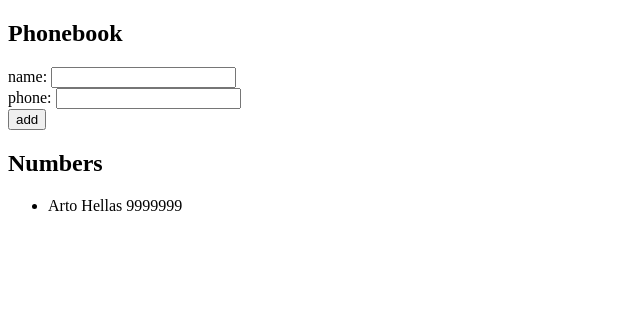
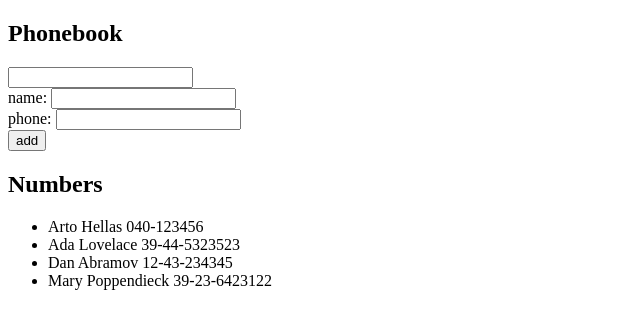
Before and after one commit to stacy-gol/web-crash-course, a React (Create React App) app in the folder Part2-phonebook/: page / in a window 1280 px wide. Shown: the top 328 px of the page, without its empty margins (0-640 px from the left). Built offline with nearby package versions, Linux system fonts and the light colour scheme.

Commit message:
Part 2b exercise 2.9 adding filtering

```diff
--- a/Part2-phonebook/src/App.js
+++ b/Part2-phonebook/src/App.js
@@ -3,12 +3,16 @@
 
 
 const App = () => {
+  const [newName, setNewName] = useState('')
+  const [newPhone, setNewPhone] = useState('')
+  const [personSearched, setSearch] =  useState('')
   const [persons, setPersons] = useState([
-    { name: 'Arto Hellas', phone: '9999999' }
+    { name: 'Arto Hellas', phone: '040-123456', id: 1 },
+    { name: 'Ada Lovelace', phone: '39-44-5323523', id: 2 },
+    { name: 'Dan Abramov', phone: '12-43-234345', id: 3 },
+    { name: 'Mary Poppendieck', phone: '39-23-6423122', id: 4 }
   ])
 
-  const [newName, setNewName] = useState('')
-  const [newPhone, setNewPhone] = useState('')
 
   const addPerson = (event) => {
     event.preventDefault()
@@ -33,9 +37,18 @@
     setNewPhone(event.target.value)
   }
 
+  const handleSearch = (event) => {
+    setSearch(event.target.value)
+  }
+
+  const personsToShow = personSearched === ''
+    ? persons
+    : persons.filter((person) => person.name.includes(personSearched))
+
   return (
     <div>
       <h2>Phonebook</h2>
+      <input value={personSearched} onChange={handleSearch}></input>
       <form onSubmit={addPerson}>
         <div>
           name: <input value={newName} onChange={handleNameAdding}/>
@@ -48,8 +61,9 @@
       </form>
       <h2>Numbers</h2>
       <ul>
-      {persons.map(person =>
-        <Name key={person.name} name={person.name} phone={person.phone}/>)}
+      {personsToShow.map(person =>
+        <Name key={person.id}
+        name={person.name} phone={person.phone}/>)}
       </ul>
     </div>
 
```
